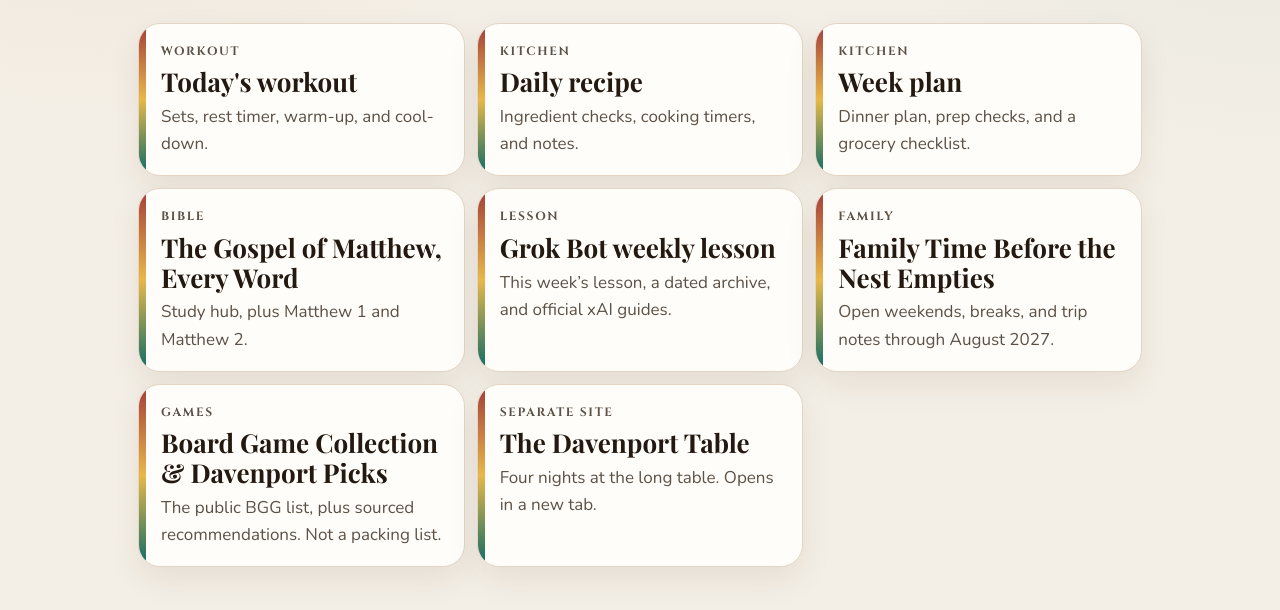
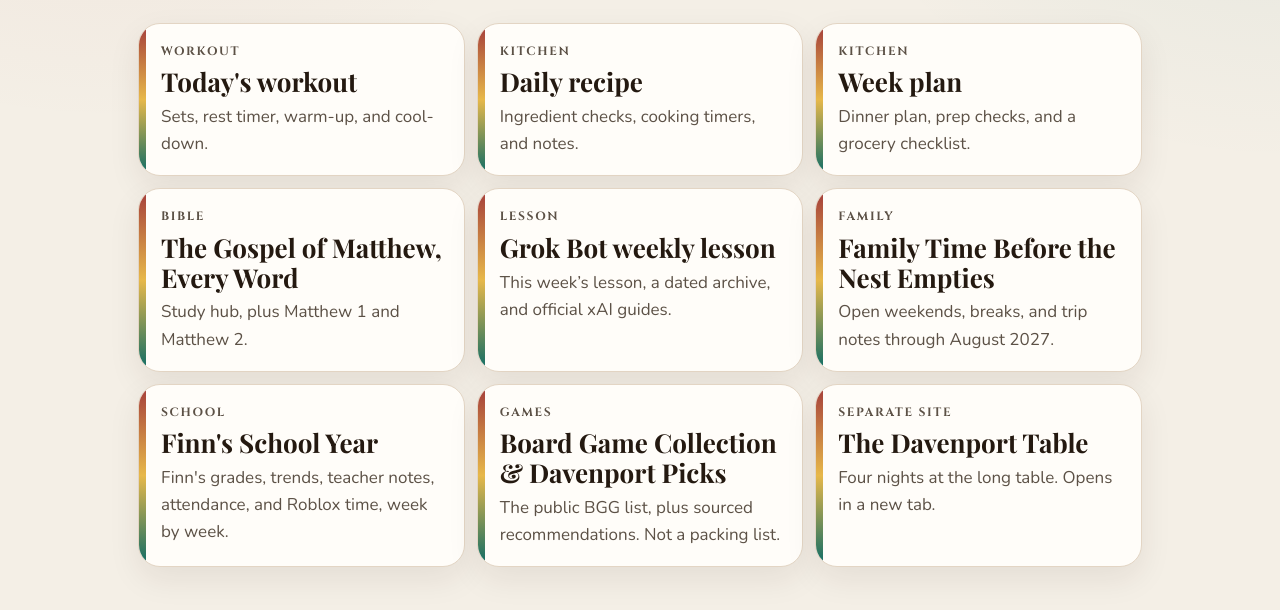
Before and after one commit to Shea-Nelson/shea-nelson.github.io, a plain HTML site: page index.html in a window 1280 px wide. Shown: the part 350-960 px from the top of the page. Drawn offline with nearby package versions, Linux system fonts and the light colour scheme; a web font is replaced by a local one.

Commit message:
Add Finn's School Year card to the All-pages index

```diff
--- a/index.html
+++ b/index.html
@@ -54,6 +54,11 @@
       <strong>Family Time Before the Nest Empties</strong>
       <span>Open weekends, breaks, and trip notes through August 2027.</span>
     </a>
+    <a class="home-card" href="https://shea-nelson.github.io/finn-grades/">
+      <span class="kicker">School</span>
+      <strong>Finn's School Year</strong>
+      <span>Finn's grades, trends, teacher notes, attendance, and Roblox time, week by week.</span>
+    </a>
     <a class="home-card" href="https://shea-nelson.github.io/game-library/">
       <span class="kicker">Games</span>
       <strong>Board Game Collection &amp; Davenport Picks</strong>
```
